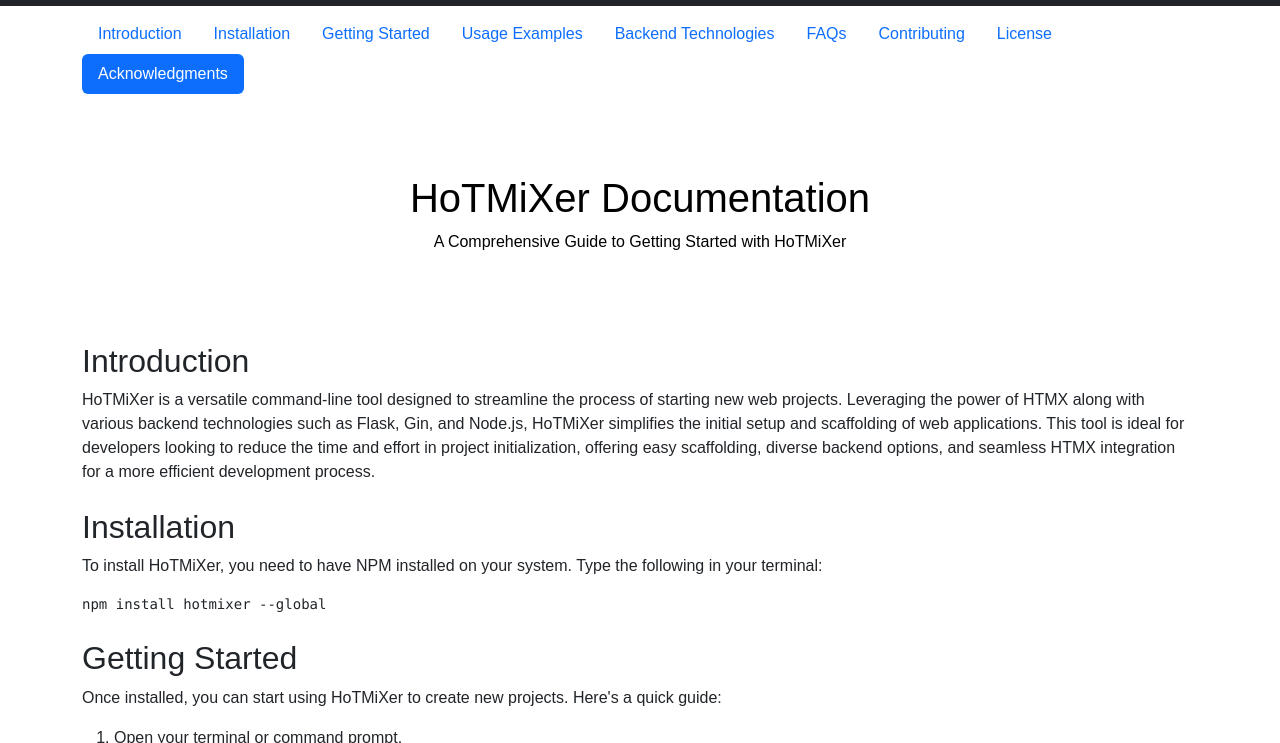
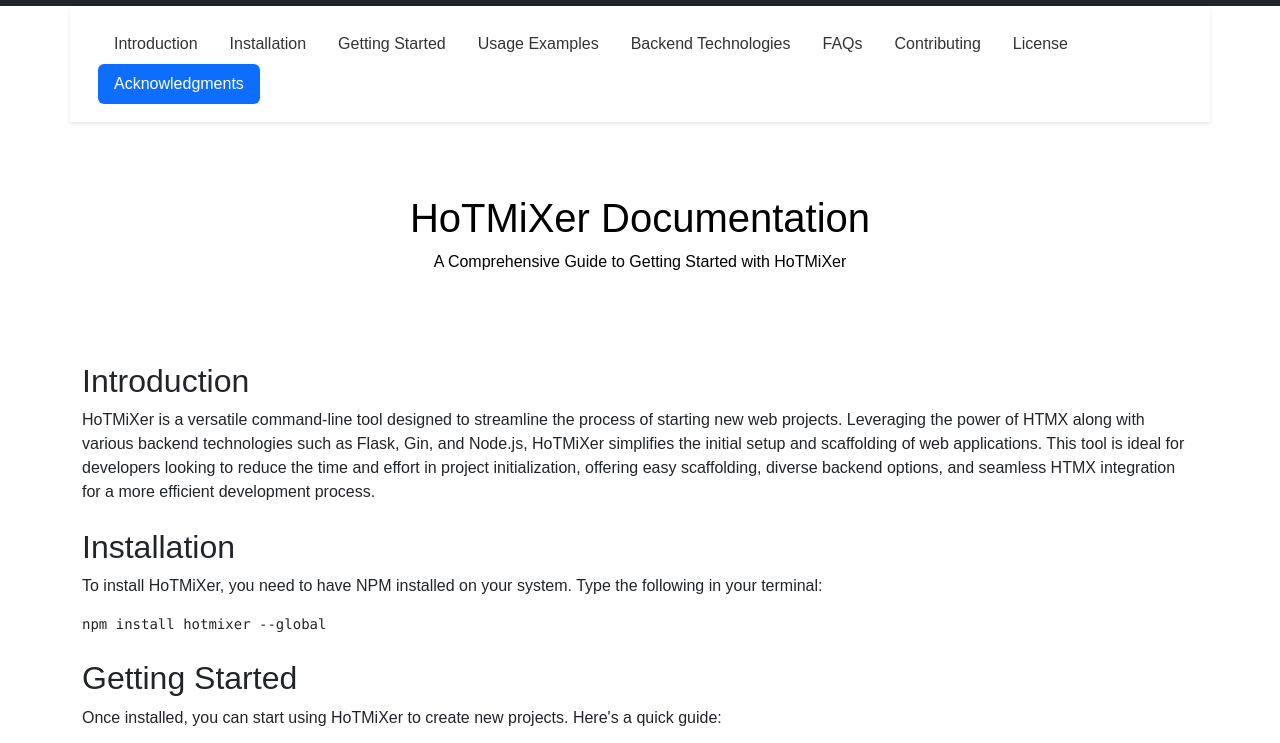
Before and after one commit to KDreynolds/hotmix_site, a website: page templates/docs.html in a window 1280 px wide. Shown: the part 52-795 px from the top of the page. Drawn offline with nearby package versions, Linux system fonts and the light colour scheme.

Commit message:
fixing dumb shit

```diff
--- a/static/style.css
+++ b/static/style.css
@@ -4,8 +4,9 @@
     padding: 0;
     display: flex;
     flex-direction: column;
-    height: 100vh;
+    min-height: 100vh;
 }
+
 header {
     color: black;
 }
@@ -28,17 +29,36 @@
 }
 
 .text-dark-green {
-    color: #044B05; /* This is a dark green color */
+    color: #044B05;
 }
 
 .logo {
-    width: 15%; /* Adjust as needed */
+    width: 15%;
     height: auto;
 }
 
 .logo-small {
-    width: 35%; /* Adjust as needed */
+    width: 35%;
     height: auto;
+}
+
+
+.sticky-nav {
+    position: sticky;
+    top: 0;
+    z-index: 1000;
+    background-color: #fff;
+    padding: 10px 0;
+    box-shadow: 0 2px 4px rgba(0,0,0,0.1);
+}
+
+.sticky-nav .nav-link {
+    padding: 0.5rem 1rem;
+    color: #333;
+}
+
+.sticky-nav .nav-link:hover {
+    color: #044B05;
 }
 
 @media (min-width: 768px) {
@@ -52,3 +72,11 @@
         width: 25vw;
     }
 }
+
+
+@media (max-width: 767px) {
+    .sticky-nav {
+        overflow-x: auto;
+        white-space: nowrap;
+    }
+}
--- a/templates/docs.html
+++ b/templates/docs.html
@@ -22,6 +22,7 @@
         </div>
     </nav>
 
+    <div class="container-lg justify-content-center flex-nowrap sticky-nav">
     <nav id="navbar-example2" class="navbar px-3">
         <div class="container-lg justify-content-center flex-nowrap">
         <ul class="nav nav-pills">
@@ -55,6 +56,7 @@
         </ul>
     </div>
     </nav>
+    </div>
 
     <main id="main-content" class="container py-4">
         <header class="text-center py-5">
@@ -188,20 +190,6 @@
     <script src="https://cdn.jsdelivr.net/npm/@popperjs/core@2.9.3/dist/umd/popper.min.js"></script>
     <script src="https://cdn.jsdelivr.net/npm/bootstrap@5.3.2/dist/js/bootstrap.bundle.min.js" integrity="sha384-C6RzsynM9kWDrMNeT87bh95OGNyZPhcTNXj1NW7RuBCsyN/o0jlpcV8Qyq46cDfL" crossorigin="anonymous"></script>
     <script src="https://unpkg.com/htmx.org"></script>
-    <script>
-            window.onscroll = function() {myFunction()};
-
-    var navbar = document.getElementById("navbar-example2");
-    var sticky = navbar.offsetTop;
-
-    function myFunction() {
-        if (window.pageYOffset >= sticky) {
-            navbar.classList.add("sticky")
-        } else {
-            navbar.classList.remove("sticky");
-        }
-    }
-    </script>
 
 </body>
 </html>
```
Also changed, not shown: 1 other file.
